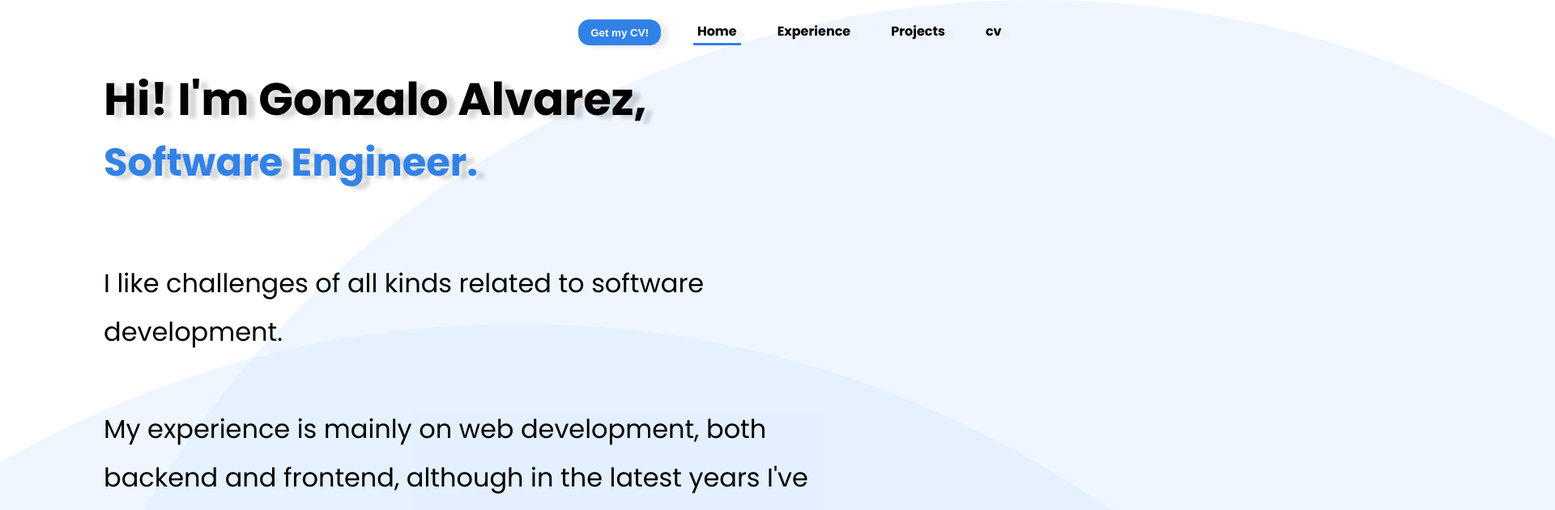
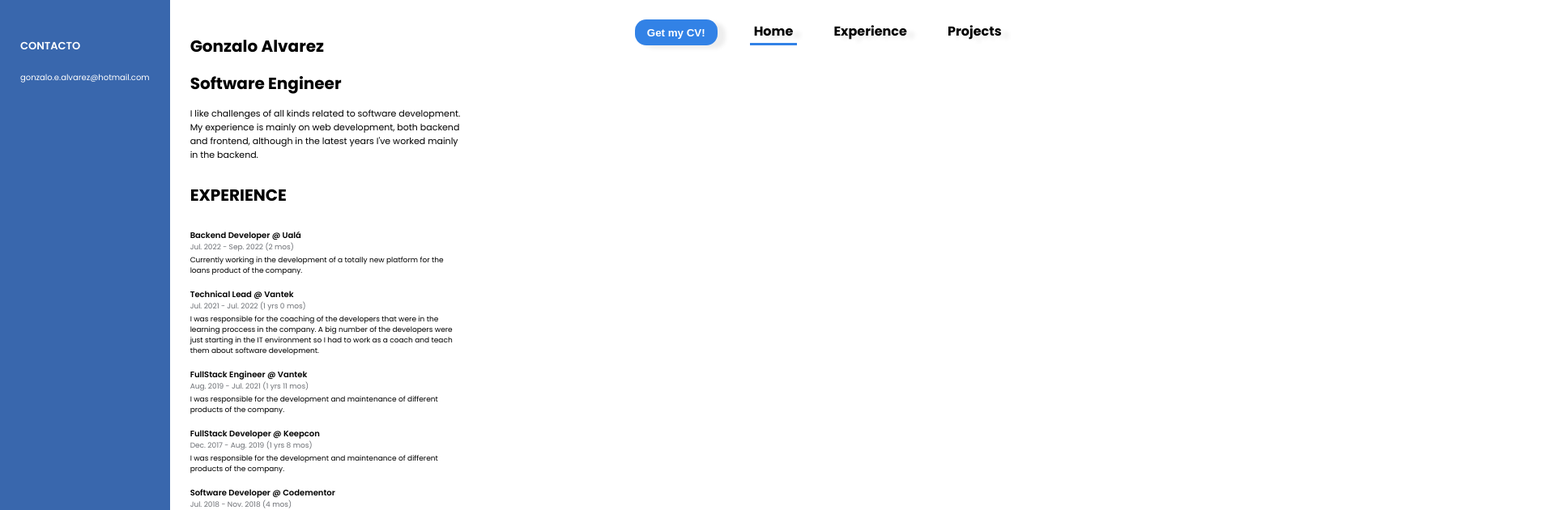
Before and after one commit to gonzaloea/gonzaloea.github.io, an Angular app: page /home in a window 1280 px wide. Shown: the top 630 px of the page at 81% size, 1920 px wide, since content can reach past the window. Built offline with nearby package versions, Linux system fonts and the light colour scheme.

Commit message:
improvements to pdf generated from professional

```diff
--- a/src/app/app-routing.module.ts
+++ b/src/app/app-routing.module.ts
@@ -15,9 +15,6 @@ const routes: Routes = [ {
   path: 'home',
   component: HomeComponent
 }, {
-  path: 'cv',
-  component: CurriculumVitaeComponent
-}, {
   path: '',
   component: HomeComponent
 }];
--- a/src/app/app.component.html
+++ b/src/app/app.component.html
@@ -4,11 +4,12 @@
       <li routerLink="/home" [routerLinkActive]="'active'" skipLocationChange="true">Home</li>
       <li routerLink="/experience"  [routerLinkActive]="'active'" skipLocationChange="true">Experience</li>
       <li routerLink="/projects"  [routerLinkActive]="'active'" skipLocationChange="true">Projects</li>
-      <li routerLink="/cv"  [routerLinkActive]="'active'" skipLocationChange="true">cv</li>
   </ul>
 </nav>
 
-<div class="circle down"></div>
+<!-- <div class="circle down"></div>
 <div class="circle"></div>
 
-<router-outlet></router-outlet>
+<router-outlet></router-outlet> -->
+
+<app-curriculum-vitae [professional]="me"></app-curriculum-vitae>
--- a/src/app/app.component.ts
+++ b/src/app/app.component.ts
@@ -1,8 +1,10 @@
-import { Component, ViewContainerRef } from '@angular/core';
+import { Component, ComponentRef, ViewContainerRef } from '@angular/core';
 import { CurriculumVitaeComponent } from './components/curriculum-vitae/curriculum-vitae.component';
 import domtoimage from 'dom-to-image';
 import jsPDF from 'jspdf';
 import html2canvas from 'html2canvas';
+import { Professional } from 'src/model/professional';
+import { ProfessionalBuilder } from 'src/model/professional-builder';
 
 @Component({
   selector: 'app-root',
@@ -10,14 +12,46 @@ import html2canvas from 'html2canvas';
   styleUrls: ['./app.component.scss']
 })
 export class AppComponent {
+
+  me: Professional;
+
+  // {
+  //   name: 'Ophrys',
+  //   logo: '../../assets/logos/ophrys.svg',
+  //   description: 'Cryptocurrency trading automation. Designed mainly to be adapted to any market. The main motivation was to explore Golang.',
+  //   technologies: ['Golang'],
+  //   url: 'https://github.com/gonzaloea/ophrys'
+  // },
+  // {
+  //   name: 'Ophrys GUI',
+  //   logo: '../../assets/logos/ophrys.svg',
+  //   description: 'Ophrys graphical user interface. The main motivation was to explore new versions of Vue.js.',
+  //   technologies: ['Vue.js'],
+  //   url: 'https://github.com/gonzaloea/ophrys-gui'
+  // }
+
   constructor(private viewContainerRef: ViewContainerRef) {
-
+    this.me = ProfessionalBuilder
+      .newProfessionalToBuild()
+      .withCompleteName("Gonzalo", "Alvarez")
+      .titledAs("Software Engineer")
+      .describedAs("I like challenges of all kinds related to software development. My experience is mainly on web development, both backend and frontend, although in the latest years I've worked mainly in the backend.")
+      .thatCanBeContactedViaEmail("gonzalo.e.alvarez@hotmail.com")
+      .thatIsWorkingIn('Uala\u0301', 'Backend Developer', 'Currently working in the development of a totally new platform for the loans product of the company.', new Date(2022,6,2))
+      .thatWorkedIn('Vantek', 'Technical Lead', 'I was responsible for the coaching of the developers that were in the learning proccess in the company. A big number of the developers were just starting in the IT environment so I had to work as a coach and teach them about software development.', new Date(2021,6,1), new Date(2022,6,1))
+      .thatWorkedIn('Vantek', 'FullStack Engineer', 'I was responsible for the development and maintenance of different products of the company.', new Date(2019,7,1), new Date(2021,6,1))
+      .thatWorkedIn('Keepcon', 'FullStack Developer', 'I was responsible for the development and maintenance of different products of the company.', new Date(2017,11,1), new Date(2019,7,1))
+      .thatWorkedIn('Codementor', 'Software Developer', 'I was responsible for the development and maintenance of different products of the company.', new Date(2018,6,1), new Date(2018,10,1))
+      .thatWorkedIn('Lumina Americas', 'Software Developer', 'I was responsible for the development and maintenance of different products of the company.', new Date(2014,2,1), new Date(2017,11,1))
+      .thatCreatedAProject('Ophrys', 'Golang')
+      .thatCreatedAProject('Ophrys GUI', 'Vue.js')
+      .thatIsAttendingToUniversity('Universidad de Buenos Aires', 'Software Engineering', new Date(2015, 3, 17))
+    .build();
   }
 
   downloadCurriculumVitae() {
-    let c = this.viewContainerRef.createComponent<CurriculumVitaeComponent>(CurriculumVitaeComponent);
-    let element = c.location.nativeElement;
-    console.log();
+    let component = this.newProfessionalCurriculumVitaeComponent();
+    let element = component.location.nativeElement;
 
     html2canvas(element, {
       windowWidth: 595,
@@ -27,11 +61,18 @@ export class AppComponent {
         var pdf = new jsPDF('p', 'px',[595, 842]);
 
         var imgData  = canvas.toDataURL("image/jpeg", 1.0);
-        pdf.addImage(imgData,0,0,595, 842);
+        pdf.addImage(imgData, 0, 0, 595, 842);
         pdf.save('testcv.pdf');
+        component.destroy();
 
     });
 
+  }
 
+  newProfessionalCurriculumVitaeComponent() :ComponentRef<CurriculumVitaeComponent> {
+    let component = this.viewContainerRef.createComponent<CurriculumVitaeComponent>(CurriculumVitaeComponent);
+    component.instance.professional = this.me;
+    component.changeDetectorRef.detectChanges();
+    return component;
   }
 }
--- a/src/app/components/curriculum-vitae/curriculum-vitae.component.html
+++ b/src/app/components/curriculum-vitae/curriculum-vitae.component.html
@@ -1,11 +1,30 @@
 
 <div class = "container">
     <div class = "details-column">
-        details
+        <div class="section">
+          <h5>CONTACTO</h5>
+          <div class="email">{{professional.email}}</div>
+
+        </div>
     </div>
+    <div class = "main-column">
+        <h2>{{ professional.name }} {{ professional.surname }}</h2>
+        <h1>{{ professional.title }} </h1>
 
-    <div class = "main-column">
+        <p class="description">{{ professional.description }}</p>
 
-        <h1> Professional Name </h1>
+        <div class="section">
+          <h4>EXPERIENCE</h4>
+          <div class="job" *ngFor="let job of professional.jobs">
+            <div class="job-header">
+              <h5>{{job.title}} @ {{job.company}}</h5>
+              <div class="job-duration">
+                <h6>{{ job.since | date: "MMM. yyyy"  }} - {{ job.to | date: "MMM. yyyy" }} ({{durationFormat(job.duration)}})</h6>
+              </div>
+            </div>
+            <p class="job-description">{{job.description}}</p>
+          </div>
+
+        </div>
     </div>
 </div>
--- a/src/app/components/curriculum-vitae/curriculum-vitae.component.scss
+++ b/src/app/components/curriculum-vitae/curriculum-vitae.component.scss
@@ -1,22 +1,92 @@
 .container {
     display: grid;
-    grid-template-columns: 1fr 2fr;
+    grid-template-columns: 1fr 3fr;
+
     height:842px;
     width:595px;
 
     h1 {
-        font-size: 20px;
+      font-size: 20px;
+    }
+
+    h2 {
+      font-size: 20px;
+    }
+
+    h3 {
+      font-size: 20px;
+    }
+
+    h4 {
+      font-size: 20px;
+    }
+
+    h5 {
+      font-size: 13px;
+      font-weight: 600;
+    }
+
+    h6 {
+      font-size: 12px;
+      color: #6c6f74;
+      font-weight: 300;
+    }
+
+    .section {
+      margin-bottom: 20px;
     }
 
     .details-column{
-        background-color: #3282e6;
+        background-color: #3967ad;
         height: 100%;
+        padding: 25px;
+        color: #ffffff;
+
+        h1, h2, h3, h4, h5, h6 {
+          color: #ffffff;
+        }
+
+        .email {
+          font-size: 10px;
+        }
 
     }
 
     .main-column {
         background-color: white;
         height: 100%;
+        padding: 25px;
+        .description {
+          font-size: 11px;
+        }
+
+        .job {
+          margin-top: 15px;
+
+          h5,h6 {
+            padding: 0;
+            margin: 0;
+          }
+
+          .job-header {
+            h5{
+              font-size: 10px;
+            }
+            .job-duration {
+              display:flex;
+              h6{
+                font-size: 9px;
+              }
+            }
+          }
+
+          .job-description {
+            margin: 3px 0;
+            font-size: 9px;
+          }
+        }
+
+
     }
 
 }
--- a/src/app/components/curriculum-vitae/curriculum-vitae.component.ts
+++ b/src/app/components/curriculum-vitae/curriculum-vitae.component.ts
@@ -1,4 +1,7 @@
 import { Component, Input, OnInit } from '@angular/core';
+import { TimeDifference, TimeInterval } from 'src/model/date/time-interval';
+import { Professional } from 'src/model/professional';
+import { ProfessionalBuilder } from 'src/model/professional-builder';
 
 @Component({
   selector: 'app-curriculum-vitae',
@@ -8,11 +11,19 @@ import { Component, Input, OnInit } from '@angular/core';
 export class CurriculumVitaeComponent implements OnInit {
 
   @Input()
-  professional: any;
+  public professional: Professional;
 
-  constructor() { }
+  constructor() {
+    this.professional = ProfessionalBuilder.newProfessionalToBuild().build();
+  }
 
   ngOnInit(): void {
+    console.log(this.professional);
   }
 
+
+  durationFormat(duration: TimeInterval): string{
+    if(duration.yearsDifference() > 0) return `${duration.yearsDifference() } yrs ${duration.monthsDifference()} mos`;
+    return `${duration.monthsDifference()} mos`;
+  }
 }
--- a/src/model/date/time-interval.ts
+++ b/src/model/date/time-interval.ts
@@ -64,7 +64,7 @@ export class TimeDifference {
         let monthTo = yearTo.monthByNumber(to.getMonth());
         this.seconds = SecondsDifference.between(from.getSeconds(), to.getSeconds());
         this.minutes = MinutesDifference.betweenWithSecondsDifference(from.getMinutes(), to.getMinutes(), this.seconds);
-        this.hours = HoursDifference.betweenWithMinutesDifference(from.getMinutes(), to.getMinutes(), this.minutes);
+        this.hours = HoursDifference.betweenWithMinutesDifference(from.getHours(), to.getHours(), this.minutes);
         this.days = DaysDifference.betweenWithHoursDifference(from.getDate(), monthFrom, to.getDate(), monthTo, this.hours);
         this.months = MonthsDifference.betweenWithDaysDifference(monthFrom, monthTo, this.days);
         this.years = YearsDifference.betweenWithMonthsDifference(yearFrom, yearTo, this.months);
--- a/src/model/experience-builder.ts
+++ b/src/model/experience-builder.ts
@@ -11,13 +11,13 @@ export class ExperienceBuilder {
         this._projects = [];
     }
 
-    public withJob(company: string, since: Date) {
-        this._jobs.push(Job.with(company, since));
+    public withJob(company: string, title: string, description:string, since: Date) {
+        this._jobs.push(Job.with(company, title, description, since));
         return this;
     }
 
-    public withFinishedJob(company: string, since: Date, to: Date) {
-        this._jobs.push(FinishedJob.finishedWith(company, since, to));
+    public withFinishedJob(company: string, title: string, description: string, since: Date, to: Date) {
+        this._jobs.push(FinishedJob.finishedWith(company, title, description, since, to));
         return this;
     }
 
--- a/src/model/job.ts
+++ b/src/model/job.ts
@@ -1,47 +1,87 @@
 import { TimeInterval } from "./date/time-interval";
 export class Job {
     protected _since: Date;
+    private _description: string;
+    private _title: string;
     private _company: string;
 
-    static with(company: string, since: Date) {
-        return new this(company, since);
+    static with(company: string, title: string, description: string, since: Date) {
+        return new this(company, title, description, since);
     }
 
-    constructor(company: string, since: Date) {
+    constructor(company: string, title: string, description: string, since: Date) {
         this._company = company;
+        this._description = description;
         this._since = since;
+        this._title = title;
     }
 
     public get company(): string {
         return this._company;
+    }
+
+    public get title(): string {
+        return this._title;
+    }
+
+    public get description(): string {
+        return this._description;
+    }
+
+    public get since(): Date {
+      return this._since;
+    }
+
+    public get to(): Date {
+      return new Date();
+    }
+
+    public yearsWorked() {
+        return TimeInterval.between(this._since, new Date()).yearsDifference();
+    }
+
+    public monthsWorked() {
+        return TimeInterval.between(this._since, new Date()).monthsDifference()
+    }
+
+    public get duration() {
+      return TimeInterval.between(this._since, new Date());
     }
 }
 
 export class FinishedJob extends Job{
     static readonly ERROR_INVALID_INTERVAL : string = "Invalid dates interval";
     private _to: Date;
-    private duration: TimeInterval;
+    private _duration: TimeInterval;
 
-    static finishedWith(company: string, since: Date, to: Date) {
-        return new this(company, since, to) as Job;
+    static finishedWith(company: string, title: string, description: string, since: Date, to: Date) {
+        return new this(company, title, description, since, to);
     }
 
     static  assertToAfterFrom(from: Date, to: Date) {
         if (from > to) throw new Error(FinishedJob.ERROR_INVALID_INTERVAL);
     }
 
-    constructor(company: string, since: Date, to: Date){
-        super(company, since);
+    constructor(company: string, title: string, description: string, since: Date, to: Date){
+        super(company, title, description, since);
         this._to = to;
-        this.duration = TimeInterval.between(this._since, this._to);
+        this._duration = TimeInterval.between(this._since, this._to);
     }
 
-    public yearsWorked() {
+    public override yearsWorked() {
         return this.duration.yearsDifference();
     }
 
-    public monthsWorked() {
+    public override monthsWorked() {
         return this.duration.monthsDifference()
     }
 
+    public override get to(): Date {
+      return this._to;
+    }
+
+    public override get duration() {
+      return this._duration;
+    }
+
 }
--- a/src/model/professional-builder.ts
+++ b/src/model/professional-builder.ts
@@ -11,38 +11,61 @@ export class ProfessionalBuilder extends ModelBuilder<Professional> {
 
     private name: string;
     private surname: string;
+    private title: string;
+    private description: string;
     private educationBuilder: EducationBuilder;
     private experienceBuilder: ExperienceBuilder;
     private contactInformationBuilder: ContactInformationBuilder;
 
-    constructor(){
+    static newProfessionalToBuild(){
+        return new this();
+    }
+
+    private constructor(){
         super();
         this.name = this.EMPTY_STRING;
         this.surname = this.EMPTY_STRING;
+        this.title = this.EMPTY_STRING;
+        this.description = this.EMPTY_STRING;
         this.educationBuilder = new EducationBuilder();
         this.experienceBuilder = new ExperienceBuilder();
         this.contactInformationBuilder = new ContactInformationBuilder();
     }
 
-    public named(name: string) {
+    public withCompleteName(name: string, surname: string) {
+        this.withName(name);
+        this.withSurname(surname);
+        return this;
+    }
+
+    public withName(name: string) {
         this.name = name;
         return this;
     }
 
+    public titledAs(title: string) {
+      this.title = title;
+      return this;
+    }
+
+    public describedAs(description: string) {
+      this.description = description;
+      return this;
+    }
 
     public withSurname(surname: string) {
         this.surname = surname;
         return this;
     }
 
-    public thatWorkedIn(company: string, since:Date, to: Date){
-        this.experienceBuilder.withFinishedJob(company, since, to);
+    public thatWorkedIn(company: string, title: string, description: string, since:Date, to: Date){
+        this.experienceBuilder.withFinishedJob(company, title, description, since, to);
         return this;
 
     }
 
-    public thatIsWorkingIn(company: string, since:Date){
-        this.experienceBuilder.withJob(company, since);
+    public thatIsWorkingIn(company: string, title: string, description: string, since:Date){
+        this.experienceBuilder.withJob(company, title, description, since);
         return this;
     }
 
@@ -56,8 +79,18 @@ export class ProfessionalBuilder extends ModelBuilder<Professional> {
         return this;
     }
 
-    public thatIsAttendedingToHighSchool(institution: string, title: string, since: Date) {
+    public thatIsAttendingToHighSchool(institution: string, title: string, since: Date) {
         this.educationBuilder.withHighSchoolCourse(institution, title, since);
+        return this;
+    }
+
+    public thatAttendedToUniversity(institution: string, title: string, since: Date, to: Date){
+        this.educationBuilder.withFinishedDegreeCourse(institution, title, since, to);
+        return this;
+    }
+
+    public thatIsAttendingToUniversity(institution: string, title: string, since: Date){
+        this.educationBuilder.withDegreeCourse(institution, title, since);
         return this;
     }
 
@@ -71,8 +104,10 @@ export class ProfessionalBuilder extends ModelBuilder<Professional> {
         return this;
     }
 
+
+
     public build(): Professional {
-        return new Professional(this.name, this.surname, this.experienceBuilder.build(), this.educationBuilder.build(), this.contactInformationBuilder.build());
+        return new Professional(this.name, this.surname, this.title, this.description, this.experienceBuilder.build(), this.educationBuilder.build(), this.contactInformationBuilder.build());
     }
 
 }
--- a/src/model/professional.ts
+++ b/src/model/professional.ts
@@ -7,13 +7,17 @@ import { Project } from "./project";
 export class Professional {
     private _name: string;
     private _surname: string;
+    private _description: string;
+    private _title: string;
     private _experience: Experience;
     private _education: Education;
     private _contactInformation: ContactInformation;
 
-    constructor(name: string, surname: string, experience: Experience, education: Education, contactInformation: ContactInformation){
+    constructor(name: string, surname: string, title: string, description: string, experience: Experience, education: Education, contactInformation: ContactInformation){
         this._name = name;
         this._surname = surname;
+        this._title = title;
+        this._description = description;
         this._experience = experience;
         this._education = education;
         this._contactInformation = contactInformation;
@@ -23,9 +27,17 @@ export class Professional {
         return this._name;
     }
 
+    public get description() : string {
+      return this._description;
+  }
+
     public get surname(): string {
         return this._surname;
     }
+
+    public get title(): string {
+      return this._title;
+  }
 
     public get jobs(): Job[] {
         return this._experience.jobs;
@@ -47,5 +59,4 @@ export class Professional {
         return this._contactInformation.phoneNumber;
     }
 
-
 }
```
Also changed, not shown: 1 other file (tests, documents, lock files or other folders).
